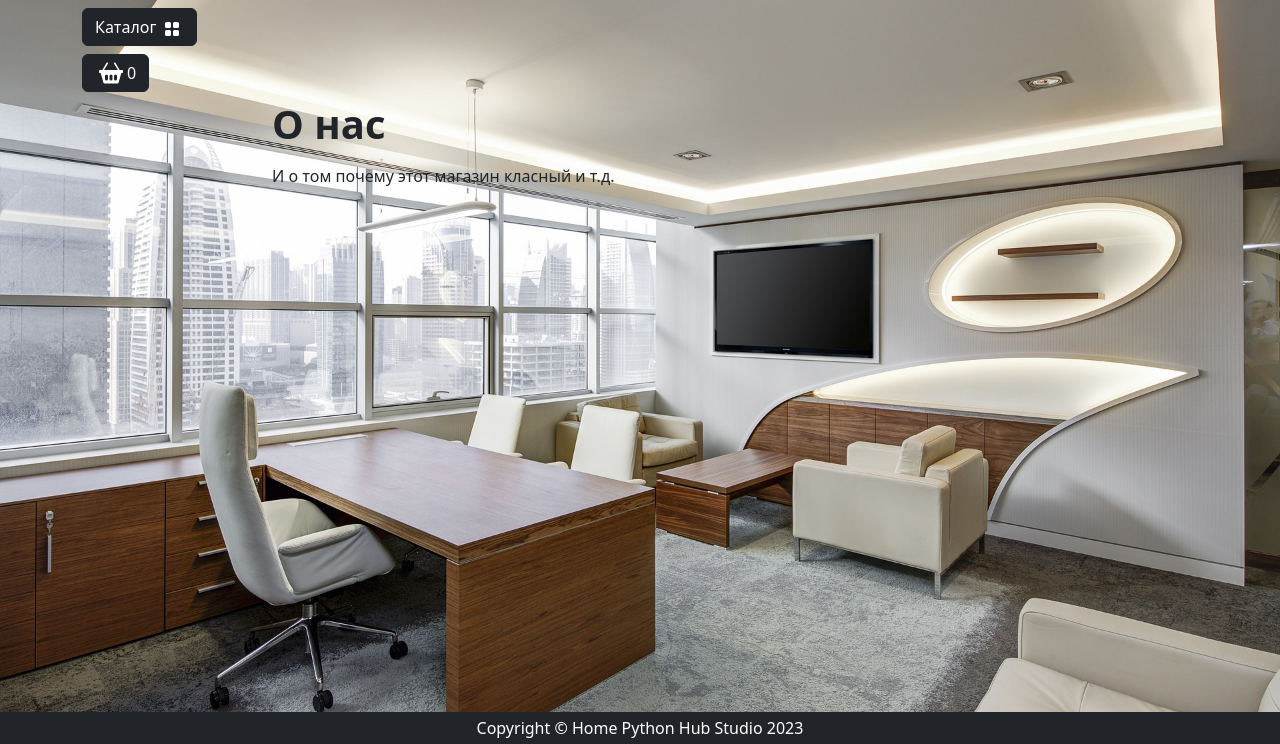
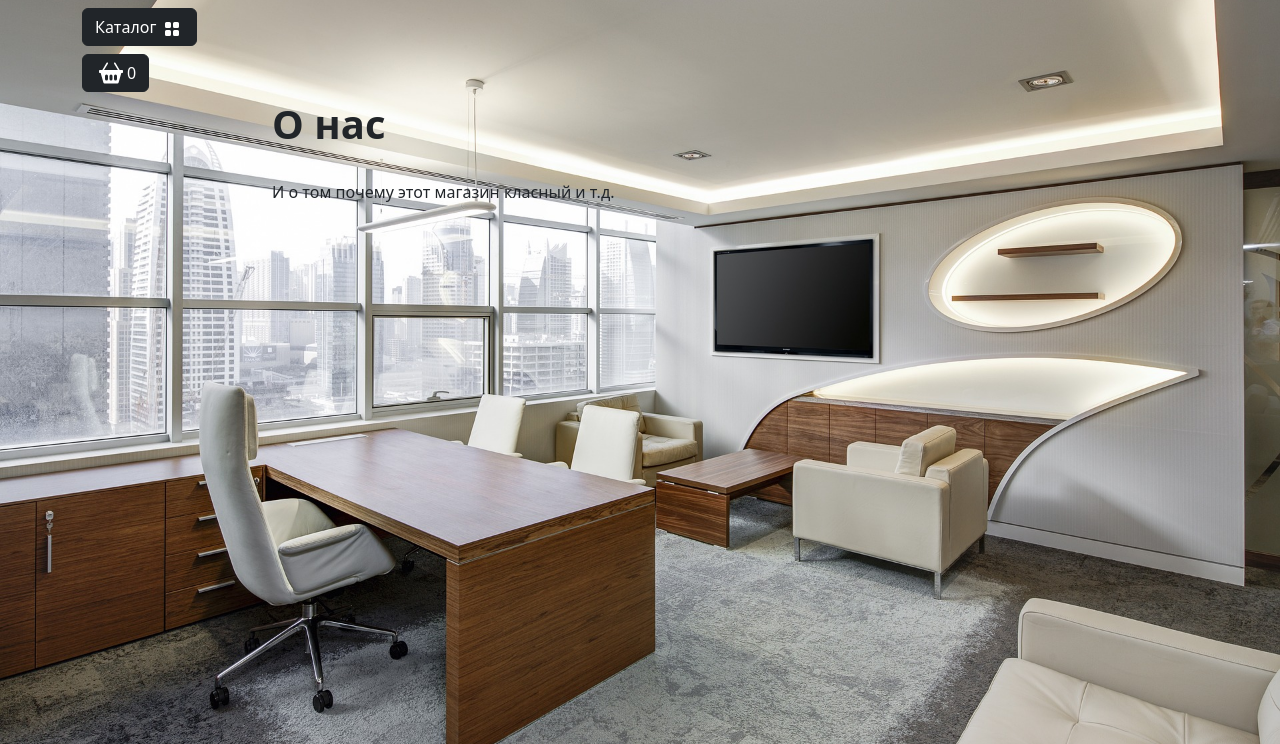
Before and after one commit to axmadJ3/e-commerce-django, a Django app: page /about/ in a window 1280 px wide. Shown: the part 56-800 px from the top of the page. Run offline with Django 5.2, Linux system fonts and the light colour scheme; parts of the project's set-up code (start-up, migrations or seed data) failed here and were passed over; some libraries are stand-ins or nearby versions.

Commit message:
modified templates - index, about and base - and add admin

```diff
--- a/apps/main/templates/main/about.html
+++ b/apps/main/templates/main/about.html
@@ -1,4 +1,10 @@
 {% extends "base.html" %}
+
+{% load static %}
+
+{% block CSS %}
+    <link rel="stylesheet" href=" {% static "css/my_footer_css.css" %} ">
+{% endblock CSS %}
 
 {% block content %}
 
@@ -10,14 +16,9 @@
         <div class="col-lg-10">
             <!-- Контент на странице -->
             <h1 class="mt-5 pt-5"><strong>О нас</strong></h1>
-            <p class="mt-2 pt-2">{{ text_on_page }}</p>
+            <p class="mt-2 pt-4">{{ text_on_page }}</p>
         </div>
     </div>
 </div>
-<footer class="py-1 bg-dark">
-    <div class="container">
-        <p class="m-0 text-center text-white">Copyright &copy; Home Python Hub Studio 2023</p>
-    </div>
-</footer>
 
 {% endblock content %}
--- a/apps/main/templates/main/index.html
+++ b/apps/main/templates/main/index.html
@@ -1,6 +1,7 @@
 {% extends "base.html" %}
 
 {% load static %}
+
 
 {% block content %}
 
--- a/apps/main/views.py
+++ b/apps/main/views.py
@@ -1,9 +1,12 @@
 from django.shortcuts import render
 
+from apps.products.models import Categories
 
 def index(request):
+    categories = Categories.objects.all()
     context = {
         'title': 'HOME - Главная',
+        'categories': categories,
     }
 
     return render(request, template_name='main\index.html', context=context)
--- a/templates/base.html
+++ b/templates/base.html
@@ -10,7 +10,9 @@
     <link rel="stylesheet" href=" {% static "css/bootstrap/bootstrap.min.css" %} ">
     <link rel="stylesheet" href=" {% static "css/my_css.css" %} ">
     <!-- Стиль footer-a для главной страницы -->
-    <link rel="stylesheet" href=" {% static "css/my_footer_css.css" %} ">
+    {% block css %}
+
+    {% endblock css %}
     <!-- Favicons for different platforms -->
     <link rel="apple-touch-icon" sizes="180x180" href=" {% static "favicon/apple-touch-icon.png" %} ">
     <link rel="icon" type="image/png" sizes="32x32" href=" {% static "favicon/favicon-32x32.png" %} ">
@@ -86,14 +88,11 @@
                             height="16">
                     </button>
                     <ul class="dropdown-menu bg-dark" data-bs-theme="dark">
-                        <li><a class="dropdown-item text-white" href="{% url "catalog:catalog" %}">Все товары</a></li>
-                        <li><a class="dropdown-item text-white" href="{% url "catalog:catalog" %}">Кухня</a></li>
-                        <li><a class="dropdown-item text-white" href="{% url "catalog:catalog" %}">Спальня</a></li>
-                        <li><a class="dropdown-item text-white" href="{% url "catalog:catalog" %}">Гостинная</a></li>
-                        <li><a class="dropdown-item text-white" href="{% url "catalog:catalog" %}">Офис</a></li>
-                        <li><a class="dropdown-item text-white" href="{% url "catalog:catalog" %}">Фурнитура</a></li>
-                        <li><a class="dropdown-item text-white" href="{% url "catalog:catalog" %}">Декор</a></li>
+                        {% for category in categories %}
+                        <li><a class="dropdown-item text-white" href="{% url "catalog:catalog" %}">{{ category.name }}</a></li>
+                        {% endfor %}
                     </ul>
+
                 </div>
                 <!-- Значек корзины, вызывает модальное окно -->
                 <div>
```
Also changed, not shown: apps/products/admin.py (+9 -2 lines).
